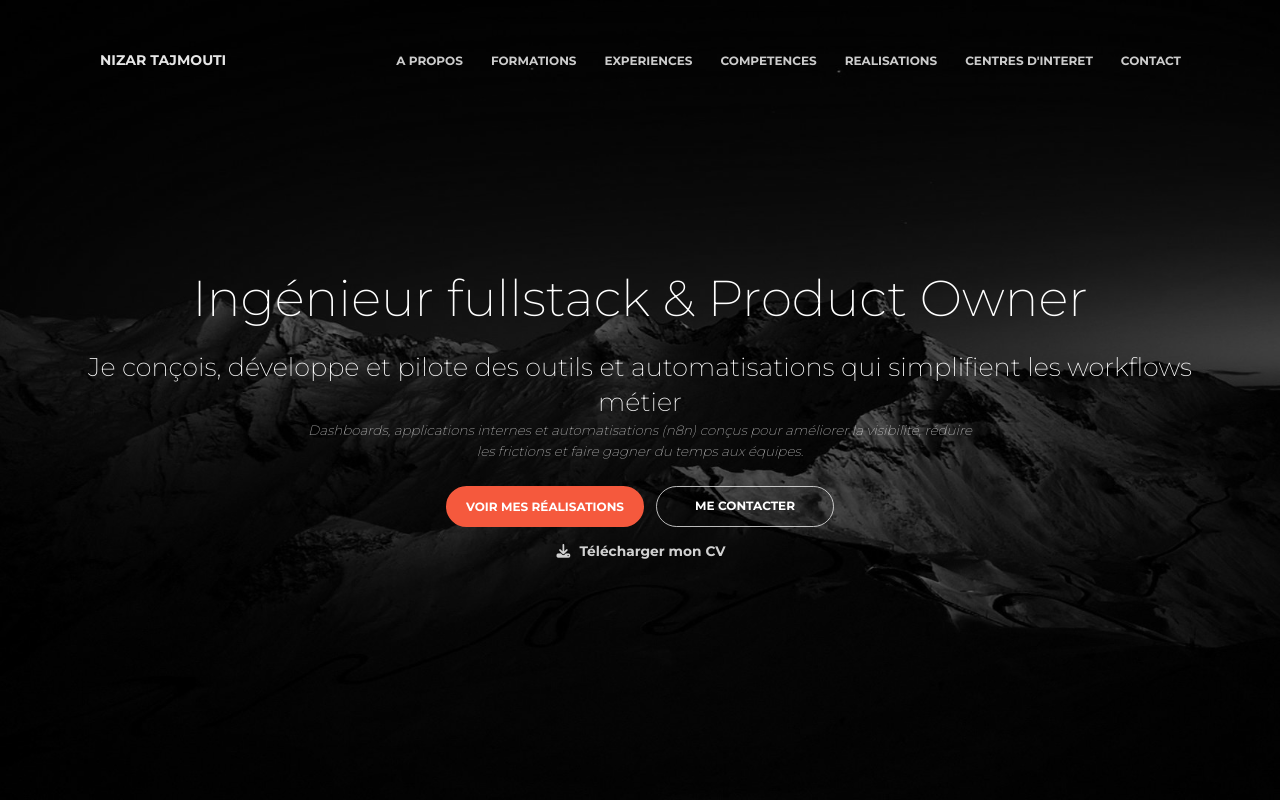
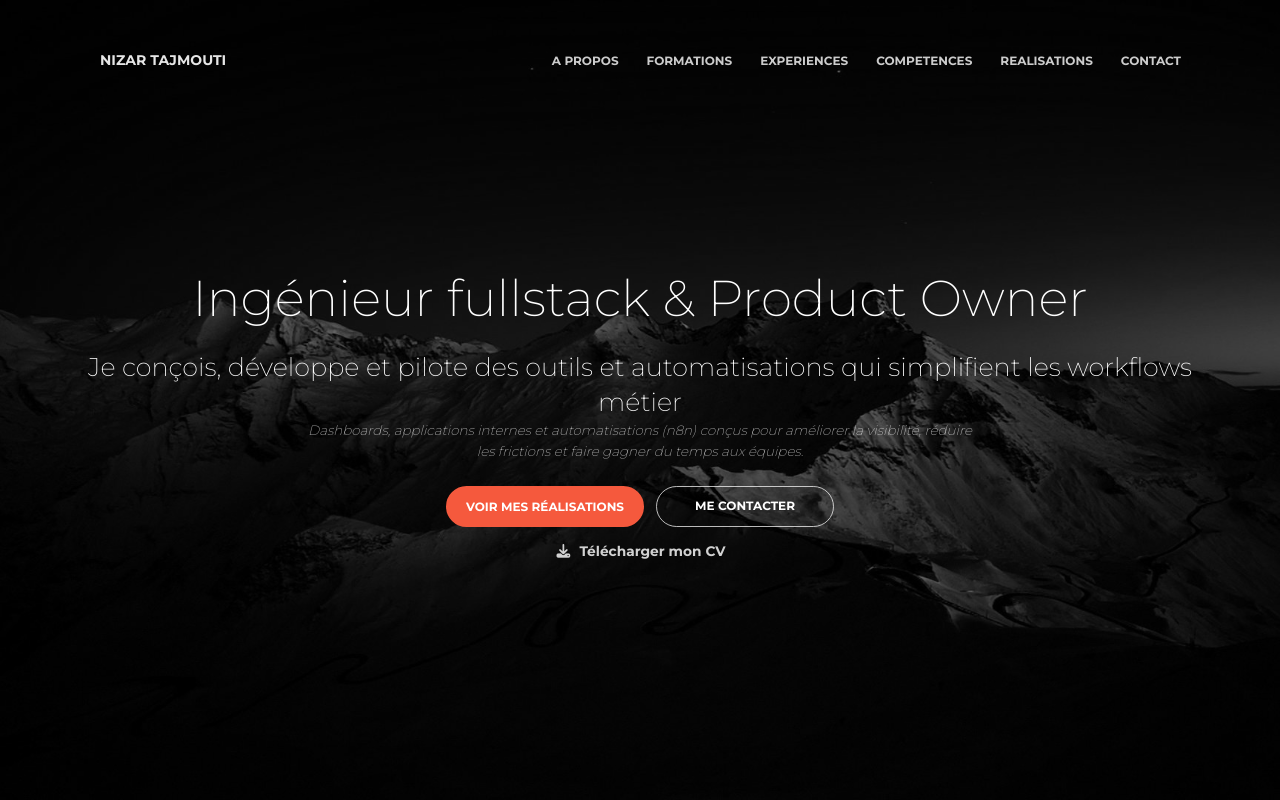
Before and after one commit to TAJMOUTI/SiteNizar, a website: page home.html in a window 1280 px wide. Shown: the top 800 px of the page. Drawn offline with Linux system fonts and the light colour scheme.

Commit message:
[update] - Temporarily hide "Centres d'interet" section for content revision

```diff
--- a/home.html
+++ b/home.html
@@ -82,9 +82,6 @@ The above copyright notice and this permission notice shall be included in all c
           </li>
           <li class="nav-item">
             <a  href="#realisations" class="nav-link btn btn-link btn-danger">REALISATIONS</a>
-          </li>
-          <li class="nav-item">
-            <a  href="#interest" class="nav-link btn btn-link btn-danger">CENTRES D'INTERET</a>
           </li>
           <li class="nav-item">
             <a  href="#contact" class="nav-link btn btn-link btn-danger">CONTACT</a>
@@ -599,6 +596,7 @@ The above copyright notice and this permission notice shall be included in all c
         </div>
       </div>
     </div>
+    <!-- Section Centres d'interet temporairement masquee. A reactiver plus tard quand son contenu sera retravaille.
     <div class="section text-center" id="interest">
       <div class="container">
         <h2 class="title">CENTRES D'INTERET</h2>
@@ -618,6 +616,7 @@ The above copyright notice and this permission notice shall be included in all c
         </div>
       </div>
     </div>
+    -->
 
 
     <div class="section section-dark landing-section " id="contact">
```
